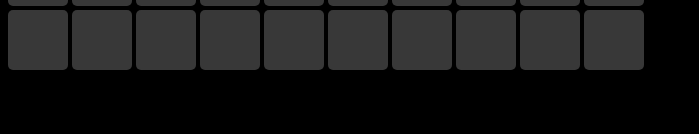
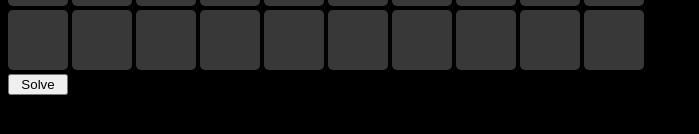
Before and after one commit to PhilipRead/ReactPractice1, a React (Create React App) app: page / in a window 1280 px wide. Both pictures are taken after a click on the element "10". Shown: the part 574-708 px from the top of the page, without its empty margins (0-699 px from the left). Built offline with nearby package versions, Linux system fonts and the light colour scheme.

Commit message:
Add solve button

```diff
--- a/src/components/Board/Board.js
+++ b/src/components/Board/Board.js
@@ -99,6 +99,10 @@ class Board extends Component {
       }
     }
 
+    solve = () => {
+      console.log('solving');
+    }
+
     render() {
         let gs = this.gameSize;
         let squareArr = [];
@@ -113,6 +117,7 @@ class Board extends Component {
         return (
           <div className={`container ${boardClasses[gs]}`}>
             {squareArr}
+            <button onClick={this.solve}>Solve</button>
           </div>
         );
     }
```
